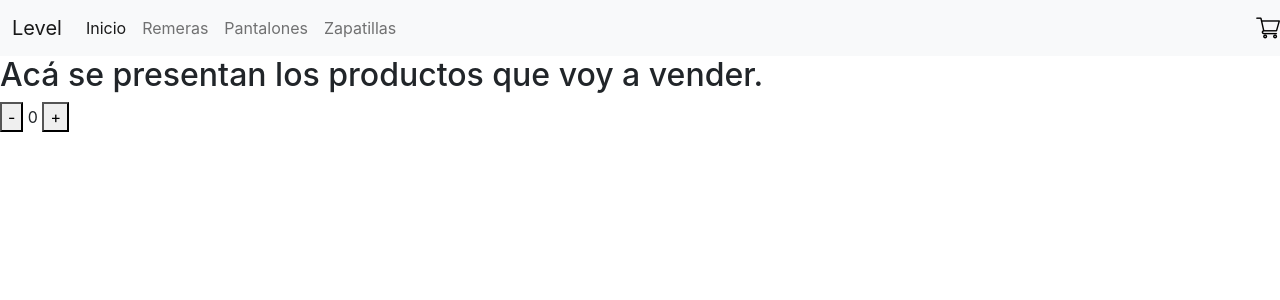
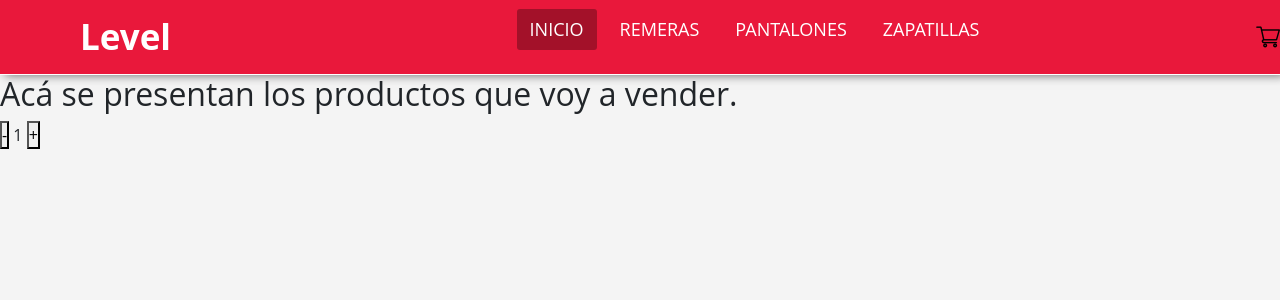
Before and after one commit to garcilazojuancruz95/react-clase-2, a React (Create React App) app: page / in a window 1280 px wide. Shown: the top 300 px of the page. Built offline with nearby package versions, Linux system fonts and the light colour scheme.

Commit message:
Control con boton error

```diff
--- a/src/App.js
+++ b/src/App.js
@@ -8,7 +8,7 @@ function App() {
     <div className="App">
       <Navbar />
       <ItemListContainer />
-      <ItemCount />
+      <ItemCount Initial="1" Stock="5" />
     </div>
   );
 }
--- a/src/components/ItemList/ItemCount.js
+++ b/src/components/ItemList/ItemCount.js
@@ -1,16 +1,16 @@
 import { useState } from "react";
 
-const ItemCount = (props) => {
-    const [valoraciones, setValoraciones] = useState(0);
+function ItemCount({ Stock, Initial,  onAdd }) {
+    const [valoraciones, setValoraciones] = useState(1);
 
-    const increment = () => {
+    const increment = (Stock) => {
         setValoraciones(valoraciones+1)
     }
 
-    const decrement = () => {
+    const decrement = (Initial) => {
         setValoraciones(valoraciones-1)
+    }
 
-    }
     return (
         <div>
             <p><button onClick={decrement}> - </button> {valoraciones} <button onClick={increment}> + </button></p>
--- a/src/components/NavBar/Navbar.css
+++ b/src/components/NavBar/Navbar.css
@@ -0,0 +1,66 @@
+*, *:before, *:after {
+    margin: 0;
+    padding: 0;
+    outline: 0;
+    box-sizing: border-box;
+}
+
+body {
+    font-family: 'Open Sans', Arial, Helvetica, sans-serif;
+    background-color: #f4f4f4;
+}
+
+.menu {
+    background-color: #e9183b;
+    height: 75px;
+    width: 100vw;
+    display: flex;
+    justify-content: space-between;
+    align-items: center;
+    border-bottom: 1px solid #fff;
+    box-shadow: 5px 0 10px rgba(0, 0, 0, .6);
+}
+
+.logo {
+    color: #fff;
+    font-size: 35px;
+    padding: 0 80px;
+    font-weight: bold;
+}
+
+.menu_items {
+    display: flex;
+    list-style: none;
+    margin-right: 30px;
+}
+
+.menu_items li {
+    border-radius: 3px;
+    margin: 0 5px;
+}
+
+.menu_items li a {
+    padding: 7px 13px;
+    text-decoration: none;
+    font-size: 18px;
+    display: block;
+    text-transform: uppercase;
+    color: #fff;
+}
+
+.menu_items li:hover, li.active {
+    background-color: rgba(0, 0, 0, .3);
+    transition: .4s;
+}
+
+.btn_menu {
+    margin-right: 30px;
+    font-size: 25px;
+    color: #fff;
+    cursor: pointer;
+    display: none;
+}
+
+ul.show {
+    top: 65px;
+}
--- a/src/components/NavBar/Navbar.js
+++ b/src/components/NavBar/Navbar.js
@@ -1,33 +1,19 @@
 import React from 'react';
 import CartWidget from '../CartWidget/CartWidget';
 import Imagen from '../Img/carrito.png';
+import '../NavBar/Navbar.css'
 
 const navbar = () => {
     return (
         <div>
-            <nav className="navbar navbar-expand-lg navbar-light bg-light">
-                <div className="container-fluid">
-                    <a className="navbar-brand" href="./">Level</a>
-                    <button className="navbar-toggler" type="button" data-bs-toggle="collapse" data-bs-target="#navbarNav" aria-controls="navbarNav" aria-expanded="false" aria-label="Toggle navigation">
-                    <span className="navbar-toggler-icon"></span>
-                    </button>
-                    <div className="collapse navbar-collapse" id="navbarNav">
-                    <ul className="navbar-nav">
-                        <li className="nav-item">
-                        <a className="nav-link active" aria-current="page" href="./">Inicio</a>
-                        </li>
-                        <li className="nav-item">
-                        <a className="nav-link" href="./">Remeras</a>
-                        </li>
-                        <li className="nav-item">
-                        <a className="nav-link" href="./">Pantalones</a>
-                        </li>
-                        <li className="nav-item">
-                        <a className="nav-link" href="./">Zapatillas</a>
-                        </li>
-                    </ul>
-                    </div>
-                </div>
+            <nav className="menu">
+                <label className="logo">Level</label>
+                <ul className="menu_items">
+                    <li className="active"><a href="#">Inicio</a></li>
+                    <li><a href="#">Remeras</a></li>
+                    <li><a href="#">Pantalones</a></li>
+                    <li><a href="#">Zapatillas</a></li>
+                </ul>
         <CartWidget imagen={Imagen} />
         </nav>
         </div>
```
